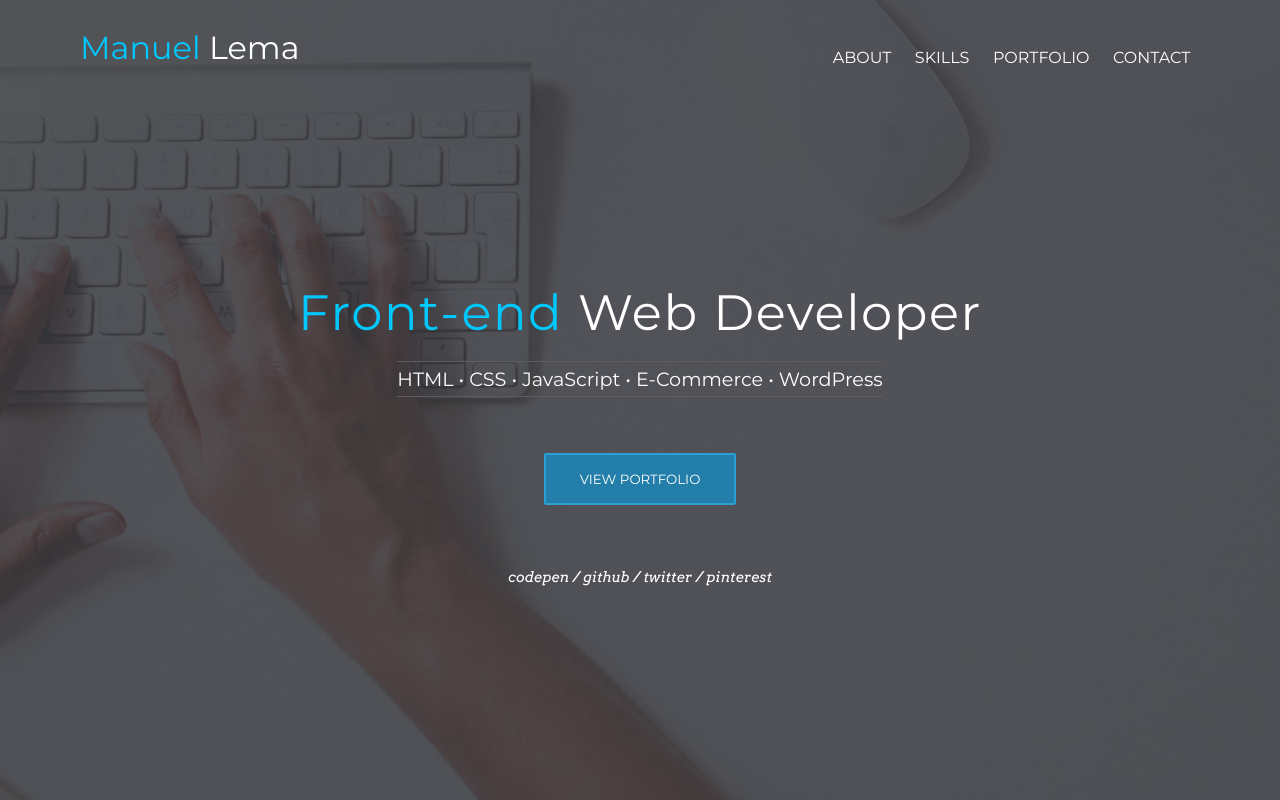
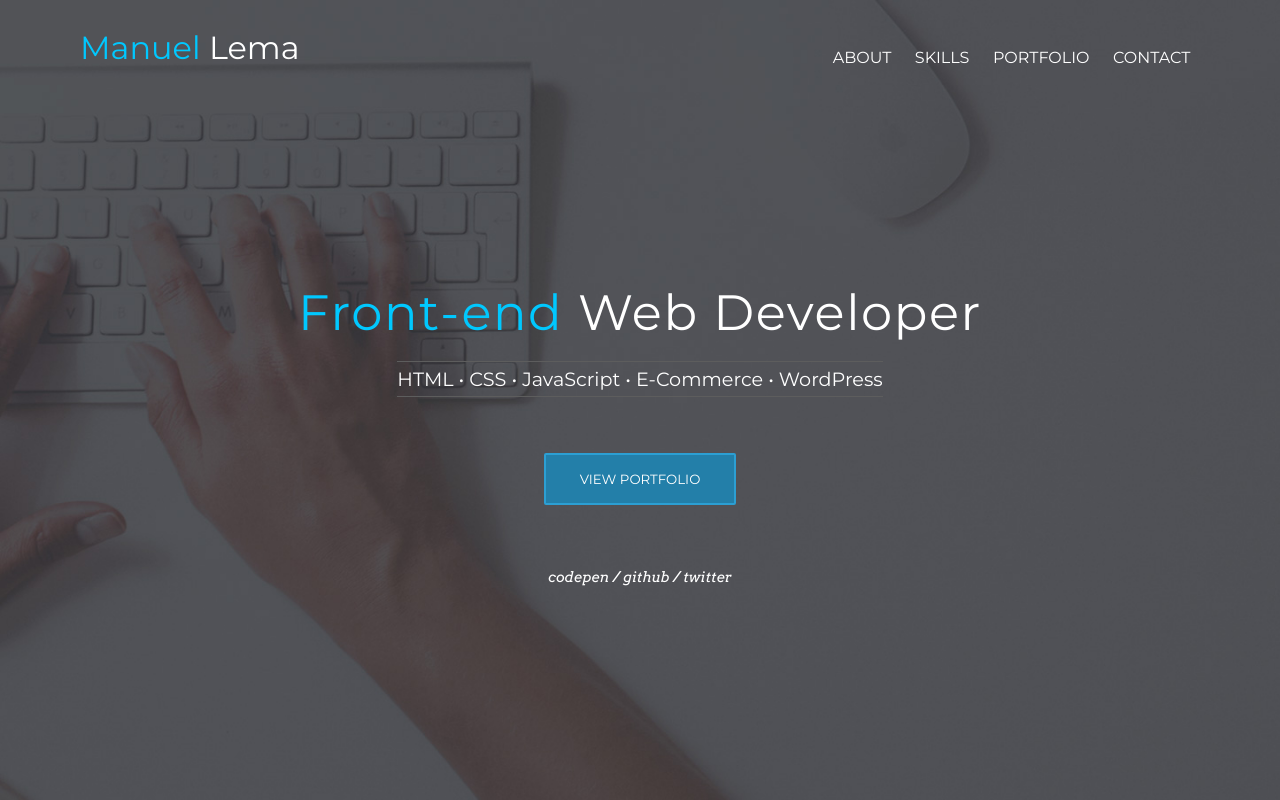
Before and after one commit to bolivar/ManuelLema, a website: page index.html in a window 1280 px wide. Shown: the top 800 px of the page. Drawn offline with nearby package versions, Linux system fonts and the light colour scheme; no server answers.

Commit message:
small changes

```diff
--- a/index.html
+++ b/index.html
@@ -45,8 +45,7 @@
             <ul>
                 <li><a href="http://codepen.io/manuelema/">codepen / </a></li>
                 <li><a href="https://github.com/bolivar">github / </a></li>
-                <li><a href="https://twitter.com/ManuelLemaBK?lang=en">twitter / </a></li>
-                <li><a href="https://www.pinterest.com/bolivarl/">pinterest</a></li>
+                <li><a href="https://twitter.com/ManuelLemaBK?lang=en">twitter</a></li>
             </ul>
         </div>
     </section>
--- a/scss/_portfolio_styles.sass
+++ b/scss/_portfolio_styles.sass
@@ -5,7 +5,7 @@
    ========================================================================== */
 /**
 section.main
-    background-color: #34324A
+    background-color: rgba(0, 0, 0, 0.8)
     text-align: center
     .logo
         float: left
--- a/scss/style.sass
+++ b/scss/style.sass
@@ -436,7 +436,7 @@ section.portfolio
         background: #F7F7F7
         overflow: hidden
         transition: all .4s ease-in-out
-        border-radius: 6px
+        // border-radius: 6px
         &:nth-child(2)
             @media (min-width: $breakpoint-desktop)
                 margin: 0 5px
@@ -448,7 +448,7 @@ section.portfolio
         &:hover
             h3
                 transform: translateX(0) translateY(0) translateZ(0)
-                border-radius: 0 0 6px 6px
+                // border-radius: 0 0 6px 6px
             img
                 transform: translateX(-50%) translateY(-50%) translateZ(0) scale(.9)
                 filter: none
```
Also changed, not shown: css/style.css, shop.html (indentation only).
